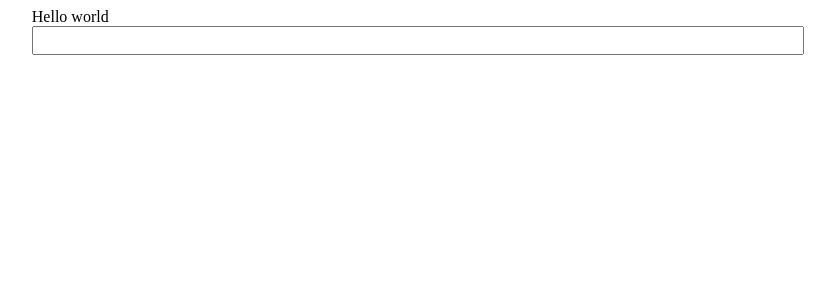
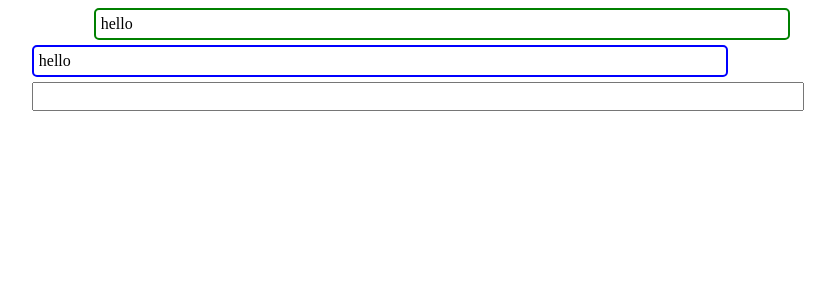
Before and after one commit to vkontrimas/chatgpt-client, a React (Vite) app in the folder web/: page / in a window 1280 px wide. Shown: the top 300 px of the page, without its empty margins (229-1064 px from the left). Built offline with nearby package versions, Linux system fonts and the light colour scheme.

Commit message:
add Message component

```diff
--- a/web/src/App.jsx
+++ b/web/src/App.jsx
@@ -1,12 +1,26 @@
+import { useState } from 'react'
+import MessageInput from './components/MessageInput'
+import Message from './components/Message'
+
 import './App.css'
 
-import MessageInput from './components/MessageInput'
+const initialMessages = [
+  {
+    type: "user",
+    content: "hello",
+  },
+  {
+    type: "ai",
+    content: "hello",
+  },
+]
 
 const App = () => {
+  const [messages, setMessages] = useState(initialMessages)
+
   return (
     <div className="App">
-      Hello world
-
+      {messages.map((message) => <Message message={message}/>)}
       <MessageInput />
     </div>
   )
--- /dev/null
+++ b/web/src/components/Message.css
@@ -0,0 +1,16 @@
+.message {
+  width: 90%;
+  padding: 5px;
+  margin-bottom: 5px;
+  border: 2px solid green;
+  border-radius: 5px;
+}
+
+.message-type-ai {
+  border-color: blue;
+  float: left;
+}
+
+.message-type-user {
+  float: right;
+}
--- /dev/null
+++ b/web/src/components/Message.jsx
@@ -0,0 +1,11 @@
+import './Message.css'
+
+const Message = ({ message }) => {
+  const { type, content } = message
+
+  return (
+    <div class={`message message-type-${type}`}>{content}</div>
+  )
+}
+
+export default Message
--- a/web/src/index.css
+++ b/web/src/index.css
@@ -0,0 +1,2 @@
+body {
+}
```
